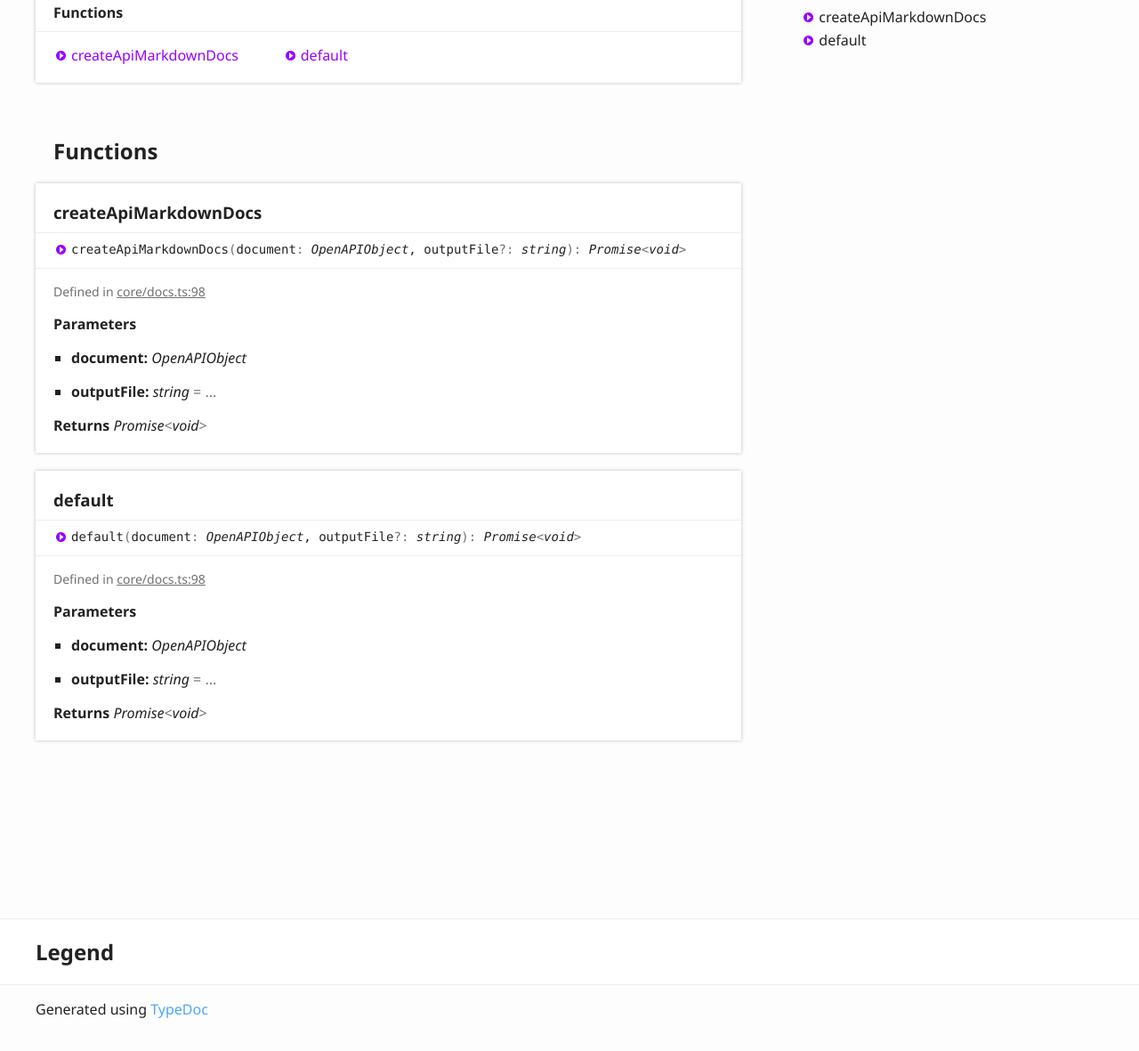
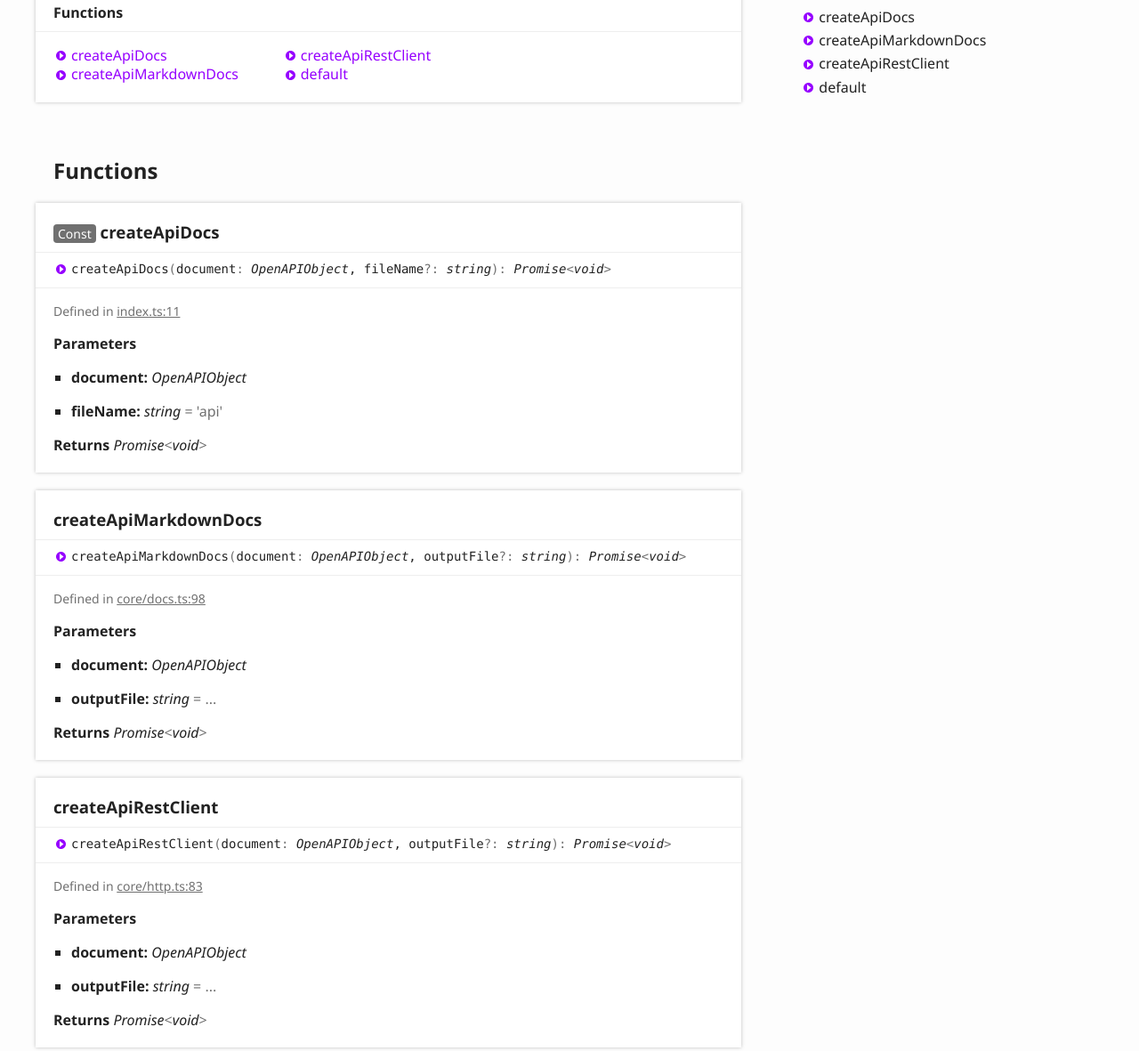
Before and after one commit to Saber2pr/nest-swagger-md, a plain HTML site: page modules.html in a window 1280 px wide. Shown: the part 243-1424 px from the top of the page at 89% size. Drawn offline with Linux system fonts and the light colour scheme.

Commit message:
deploy: d4e6cae2d7a88cc238f53a2f12a99d0e5b4e6392

```diff
--- a/assets/js/search.js
+++ b/assets/js/search.js
@@ -1 +1 @@
-window.searchData = {"kinds":{"64":"Function"},"rows":[{"id":0,"kind":64,"name":"default","url":"modules.html#default","classes":"tsd-kind-function"},{"id":1,"kind":64,"name":"createApiMarkdownDocs","url":"modules.html#createApiMarkdownDocs","classes":"tsd-kind-function"}],"index":{"version":"2.3.9","fields":["name","parent"],"fieldVectors":[["name/0",[0,6.931]],["parent/0",[]],["name/1",[1,6.931]],["parent/1",[]]],"invertedIndex":[["createapimarkdowndocs",{"_index":1,"name":{"1":{}},"parent":{}}],["default",{"_index":0,"name":{"0":{}},"parent":{}}]],"pipeline":[]}}
+window.searchData = {"kinds":{"64":"Function"},"rows":[{"id":0,"kind":64,"name":"createApiDocs","url":"modules.html#createApiDocs","classes":"tsd-kind-function"},{"id":1,"kind":64,"name":"default","url":"modules.html#default","classes":"tsd-kind-function"},{"id":2,"kind":64,"name":"createApiMarkdownDocs","url":"modules.html#createApiMarkdownDocs","classes":"tsd-kind-function"},{"id":3,"kind":64,"name":"createApiRestClient","url":"modules.html#createApiRestClient","classes":"tsd-kind-function"}],"index":{"version":"2.3.9","fields":["name","parent"],"fieldVectors":[["name/0",[0,12.04]],["parent/0",[]],["name/1",[1,12.04]],["parent/1",[]],["name/2",[2,12.04]],["parent/2",[]],["name/3",[3,12.04]],["parent/3",[]]],"invertedIndex":[["createapidocs",{"_index":0,"name":{"0":{}},"parent":{}}],["createapimarkdowndocs",{"_index":2,"name":{"2":{}},"parent":{}}],["createapirestclient",{"_index":3,"name":{"3":{}},"parent":{}}],["default",{"_index":1,"name":{"1":{}},"parent":{}}]],"pipeline":[]}}
--- a/modules.html
+++ b/modules.html
@@ -64,7 +64,9 @@
 						<section class="tsd-index-section ">
 							<h3>Functions</h3>
 							<ul class="tsd-index-list">
+								<li class="tsd-kind-function"><a href="modules.html#createApiDocs" class="tsd-kind-icon">create<wbr>Api<wbr>Docs</a></li>
 								<li class="tsd-kind-function"><a href="modules.html#createApiMarkdownDocs" class="tsd-kind-icon">create<wbr>Api<wbr>Markdown<wbr>Docs</a></li>
+								<li class="tsd-kind-function"><a href="modules.html#createApiRestClient" class="tsd-kind-icon">create<wbr>Api<wbr>Rest<wbr>Client</a></li>
 								<li class="tsd-kind-function"><a href="modules.html#default" class="tsd-kind-icon">default</a></li>
 							</ul>
 						</section>
@@ -73,6 +75,32 @@
 			</section>
 			<section class="tsd-panel-group tsd-member-group ">
 				<h2>Functions</h2>
+				<section class="tsd-panel tsd-member tsd-kind-function">
+					<a name="createApiDocs" class="tsd-anchor"></a>
+					<h3><span class="tsd-flag ts-flagConst">Const</span> create<wbr>Api<wbr>Docs</h3>
+					<ul class="tsd-signatures tsd-kind-function">
+						<li class="tsd-signature tsd-kind-icon">create<wbr>Api<wbr>Docs<span class="tsd-signature-symbol">(</span>document<span class="tsd-signature-symbol">: </span><span class="tsd-signature-type">OpenAPIObject</span>, fileName<span class="tsd-signature-symbol">?: </span><span class="tsd-signature-type">string</span><span class="tsd-signature-symbol">)</span><span class="tsd-signature-symbol">: </span><span class="tsd-signature-type">Promise</span><span class="tsd-signature-symbol">&lt;</span><span class="tsd-signature-type">void</span><span class="tsd-signature-symbol">&gt;</span></li>
+					</ul>
+					<ul class="tsd-descriptions">
+						<li class="tsd-description">
+							<aside class="tsd-sources">
+								<ul>
+									<li>Defined in <a href="https://github.com/Saber2pr/nest-swagger-md/blob/d4e6cae/src/index.ts#L11">index.ts:11</a></li>
+								</ul>
+							</aside>
+							<h4 class="tsd-parameters-title">Parameters</h4>
+							<ul class="tsd-parameters">
+								<li>
+									<h5>document: <span class="tsd-signature-type">OpenAPIObject</span></h5>
+								</li>
+								<li>
+									<h5>fileName: <span class="tsd-signature-type">string</span><span class="tsd-signature-symbol"> = &#x27;api&#x27;</span></h5>
+								</li>
+							</ul>
+							<h4 class="tsd-returns-title">Returns <span class="tsd-signature-type">Promise</span><span class="tsd-signature-symbol">&lt;</span><span class="tsd-signature-type">void</span><span class="tsd-signature-symbol">&gt;</span></h4>
+						</li>
+					</ul>
+				</section>
 				<section class="tsd-panel tsd-member tsd-kind-function">
 					<a name="createApiMarkdownDocs" class="tsd-anchor"></a>
 					<h3>create<wbr>Api<wbr>Markdown<wbr>Docs</h3>
@@ -83,7 +111,33 @@
 						<li class="tsd-description">
 							<aside class="tsd-sources">
 								<ul>
-									<li>Defined in <a href="https://github.com/Saber2pr/nest-swagger-md/blob/ff5672f/src/core/docs.ts#L98">core/docs.ts:98</a></li>
+									<li>Defined in <a href="https://github.com/Saber2pr/nest-swagger-md/blob/d4e6cae/src/core/docs.ts#L98">core/docs.ts:98</a></li>
+								</ul>
+							</aside>
+							<h4 class="tsd-parameters-title">Parameters</h4>
+							<ul class="tsd-parameters">
+								<li>
+									<h5>document: <span class="tsd-signature-type">OpenAPIObject</span></h5>
+								</li>
+								<li>
+									<h5>outputFile: <span class="tsd-signature-type">string</span><span class="tsd-signature-symbol"> = ...</span></h5>
+								</li>
+							</ul>
+							<h4 class="tsd-returns-title">Returns <span class="tsd-signature-type">Promise</span><span class="tsd-signature-symbol">&lt;</span><span class="tsd-signature-type">void</span><span class="tsd-signature-symbol">&gt;</span></h4>
+						</li>
+					</ul>
+				</section>
+				<section class="tsd-panel tsd-member tsd-kind-function">
+					<a name="createApiRestClient" class="tsd-anchor"></a>
+					<h3>create<wbr>Api<wbr>Rest<wbr>Client</h3>
+					<ul class="tsd-signatures tsd-kind-function">
+						<li class="tsd-signature tsd-kind-icon">create<wbr>Api<wbr>Rest<wbr>Client<span class="tsd-signature-symbol">(</span>document<span class="tsd-signature-symbol">: </span><span class="tsd-signature-type">OpenAPIObject</span>, outputFile<span class="tsd-signature-symbol">?: </span><span class="tsd-signature-type">string</span><span class="tsd-signature-symbol">)</span><span class="tsd-signature-symbol">: </span><span class="tsd-signature-type">Promise</span><span class="tsd-signature-symbol">&lt;</span><span class="tsd-signature-type">void</span><span class="tsd-signature-symbol">&gt;</span></li>
+					</ul>
+					<ul class="tsd-descriptions">
+						<li class="tsd-description">
+							<aside class="tsd-sources">
+								<ul>
+									<li>Defined in <a href="https://github.com/Saber2pr/nest-swagger-md/blob/d4e6cae/src/core/http.ts#L83">core/http.ts:83</a></li>
 								</ul>
 							</aside>
 							<h4 class="tsd-parameters-title">Parameters</h4>
@@ -109,7 +163,7 @@
 						<li class="tsd-description">
 							<aside class="tsd-sources">
 								<ul>
-									<li>Defined in <a href="https://github.com/Saber2pr/nest-swagger-md/blob/ff5672f/src/core/docs.ts#L98">core/docs.ts:98</a></li>
+									<li>Defined in <a href="https://github.com/Saber2pr/nest-swagger-md/blob/d4e6cae/src/core/docs.ts#L98">core/docs.ts:98</a></li>
 								</ul>
 							</aside>
 							<h4 class="tsd-parameters-title">Parameters</h4>
@@ -138,7 +192,13 @@
 			<nav class="tsd-navigation secondary menu-sticky">
 				<ul class="before-current">
 					<li class=" tsd-kind-function">
+						<a href="modules.html#createApiDocs" class="tsd-kind-icon">create<wbr>Api<wbr>Docs</a>
+					</li>
+					<li class=" tsd-kind-function">
 						<a href="modules.html#createApiMarkdownDocs" class="tsd-kind-icon">create<wbr>Api<wbr>Markdown<wbr>Docs</a>
+					</li>
+					<li class=" tsd-kind-function">
+						<a href="modules.html#createApiRestClient" class="tsd-kind-icon">create<wbr>Api<wbr>Rest<wbr>Client</a>
 					</li>
 					<li class=" tsd-kind-function">
 						<a href="modules.html#default" class="tsd-kind-icon">default</a>
```
Also changed, not shown: index.html (+6 -0 lines).
